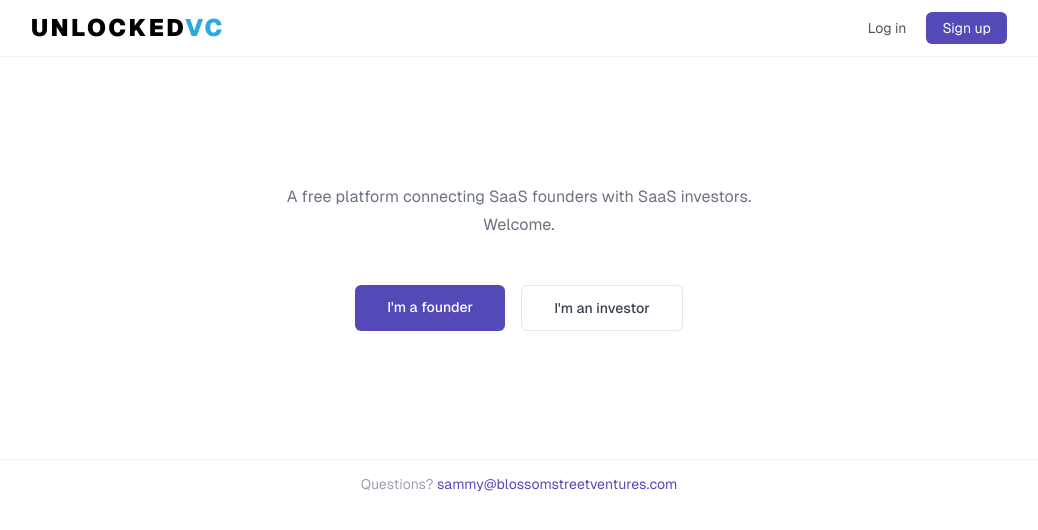
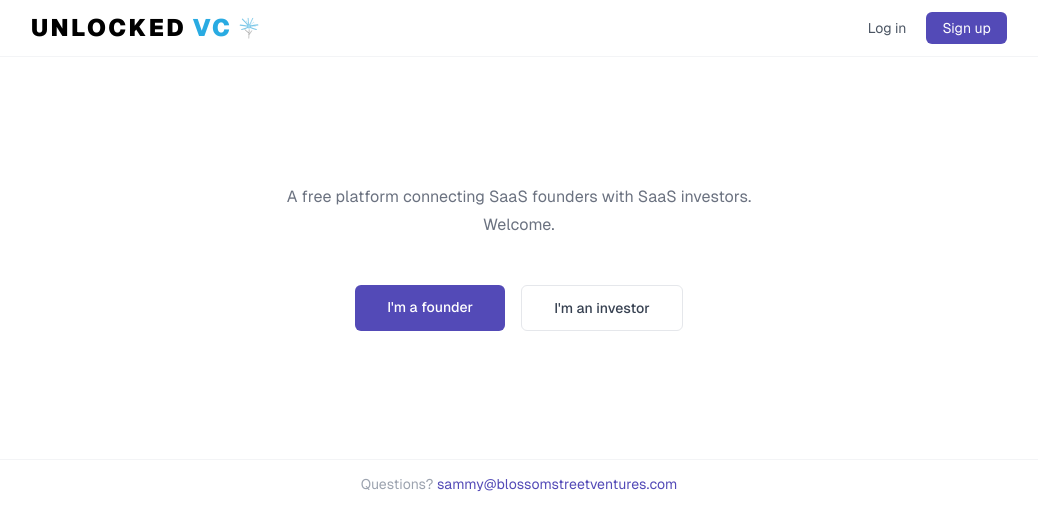
Before and after one commit to sammyabdullah/SaaSMatch, a Next.js app: page / in a window 1280 px wide. Shown: the top 530 px of the page, without its empty margins (121-1159 px from the left). Built offline with nearby package versions, Linux system fonts and the light colour scheme; no server answers.

Commit message:
Add flower icon to navbar logo
https://claude.ai/code/session_0124ZtkrsFSECgwA8MuUfH7U

```diff
--- a/components/navbar.tsx
+++ b/components/navbar.tsx
@@ -28,9 +28,36 @@ export default async function Navbar() {
       <div className="max-w-5xl mx-auto px-6 h-14 flex items-center justify-between">
         <Link
           href="/"
-          className="font-black text-2xl tracking-widest uppercase"
+          className="font-black text-2xl tracking-widest uppercase flex items-center gap-1.5"
         >
           <span style={{ color: '#000000' }}>Unlocked</span><span style={{ color: '#29ABE2' }}>VC</span>
+          <svg
+            xmlns="http://www.w3.org/2000/svg"
+            viewBox="0 0 100 100"
+            width="22"
+            height="22"
+            aria-hidden="true"
+            style={{ flexShrink: 0 }}
+          >
+            <path d="M51,58 Q50,75 49,96" stroke="#999" strokeWidth="2.5" fill="none" strokeLinecap="round"/>
+            <path d="M50,73 Q41,67 31,57" stroke="#999" strokeWidth="3.5" fill="none" strokeLinecap="round"/>
+            <path d="M50,80 Q57,73 62,63" stroke="#999" strokeWidth="3" fill="none" strokeLinecap="round"/>
+            <path d="M47,39 Q34,24 20,10" stroke="#7DC8E8" strokeWidth="5" fill="none" strokeLinecap="round"/>
+            <path d="M49,37 Q47,22 46,6" stroke="#7DC8E8" strokeWidth="4" fill="none" strokeLinecap="round"/>
+            <path d="M52,38 Q60,22 67,6" stroke="#7DC8E8" strokeWidth="4" fill="none" strokeLinecap="round"/>
+            <path d="M55,41 Q71,37 90,36" stroke="#7DC8E8" strokeWidth="5" fill="none" strokeLinecap="round"/>
+            <path d="M54,47 Q67,53 83,57" stroke="#7DC8E8" strokeWidth="5" fill="none" strokeLinecap="round"/>
+            <path d="M46,47 Q34,54 17,57" stroke="#7DC8E8" strokeWidth="5" fill="none" strokeLinecap="round"/>
+            <path d="M45,42 Q29,39 10,37" stroke="#7DC8E8" strokeWidth="5" fill="none" strokeLinecap="round"/>
+            <line x1="48" y1="38" x2="38" y2="18" stroke="#7DC8E8" strokeWidth="1.5"/>
+            <line x1="36" y1="17" x2="40" y2="19" stroke="#7DC8E8" strokeWidth="1.5"/>
+            <line x1="53" y1="38" x2="72" y2="24" stroke="#7DC8E8" strokeWidth="1.5"/>
+            <line x1="70" y1="23" x2="74" y2="26" stroke="#7DC8E8" strokeWidth="1.5"/>
+            <line x1="55" y1="42" x2="78" y2="42" stroke="#7DC8E8" strokeWidth="1.5"/>
+            <line x1="77" y1="40" x2="79" y2="44" stroke="#7DC8E8" strokeWidth="1.5"/>
+            <circle cx="50" cy="43" r="9" fill="#7DC8E8"/>
+            <circle cx="50" cy="43" r="6.5" fill="#9ED8F0"/>
+          </svg>
         </Link>
 
         <div className="flex items-center gap-5">
```
